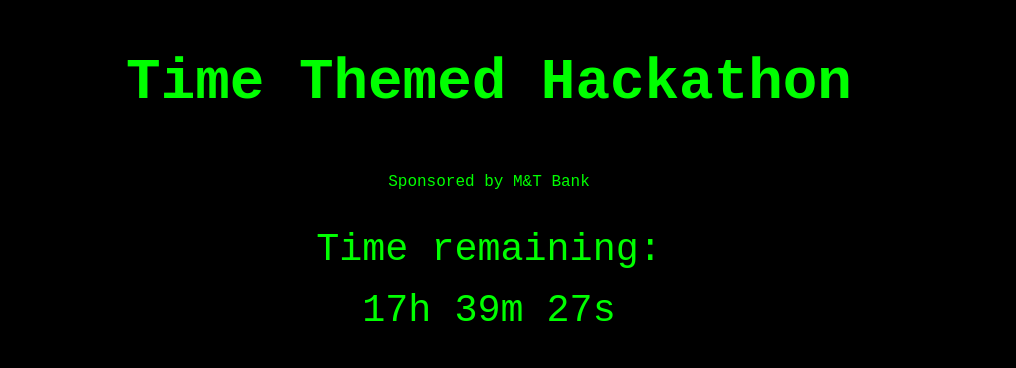
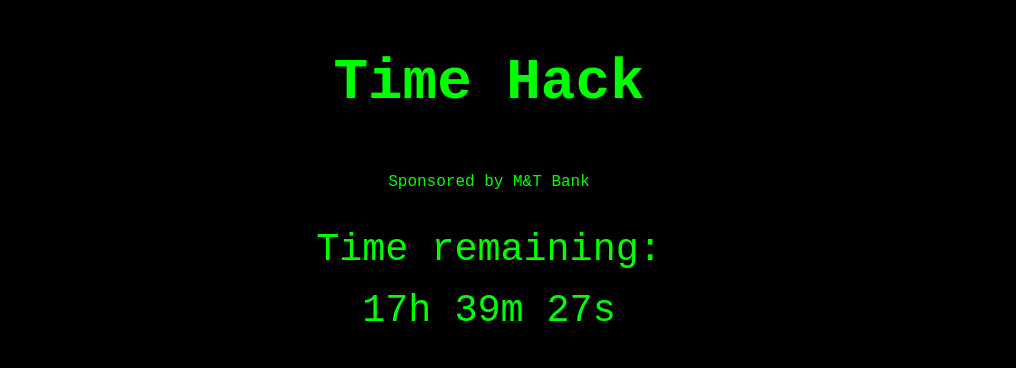
Before and after one commit to kinshu0/hackathon, a plain HTML site: page index.html in a window 1280 px wide. Shown: the part 381-749 px from the top of the page, without its empty margins (151-1167 px from the left). Drawn offline with Linux system fonts and the light colour scheme.

Commit message:
updated ico and time

```diff
--- a/index.html
+++ b/index.html
@@ -3,8 +3,9 @@
 <head>
   <meta charset="UTF-8">
   <meta name="viewport" content="width=device-width, initial-scale=1.0">
-  <title>Time Themed Hackathon</title>
+  <title>Time ⌛</title>
   <link rel="stylesheet" href="styles.css">
+  <link rel="icon" href="favicon.ico" type="image/x-icon">
 </head>
 <body>
   <div class="container">
@@ -13,7 +14,7 @@
           <img src="computing-club-logo.png" alt="Computing Club Logo" class="computing-club-logo">
           <img src="sponsor-logo.png" alt="Sponsor Logo" class="sponsor-logo">
         </div>
-        <h1>Time Themed Hackathon</h1>
+        <h1>Time Hack</h1>
         <p>Sponsored by M&T Bank</p>
         <div class="timer" onclick="showEasterEgg()">
           <p>Time remaining:</p>
--- a/styles.css
+++ b/styles.css
@@ -40,9 +40,6 @@ h1 {
   font-size: 1.6rem;
 }
 
-p {
-  /* margin-bottom: 2rem; */
-}
 
 ul {
   list-style: none;
```
Also changed, not shown: favicon.ico (added).
